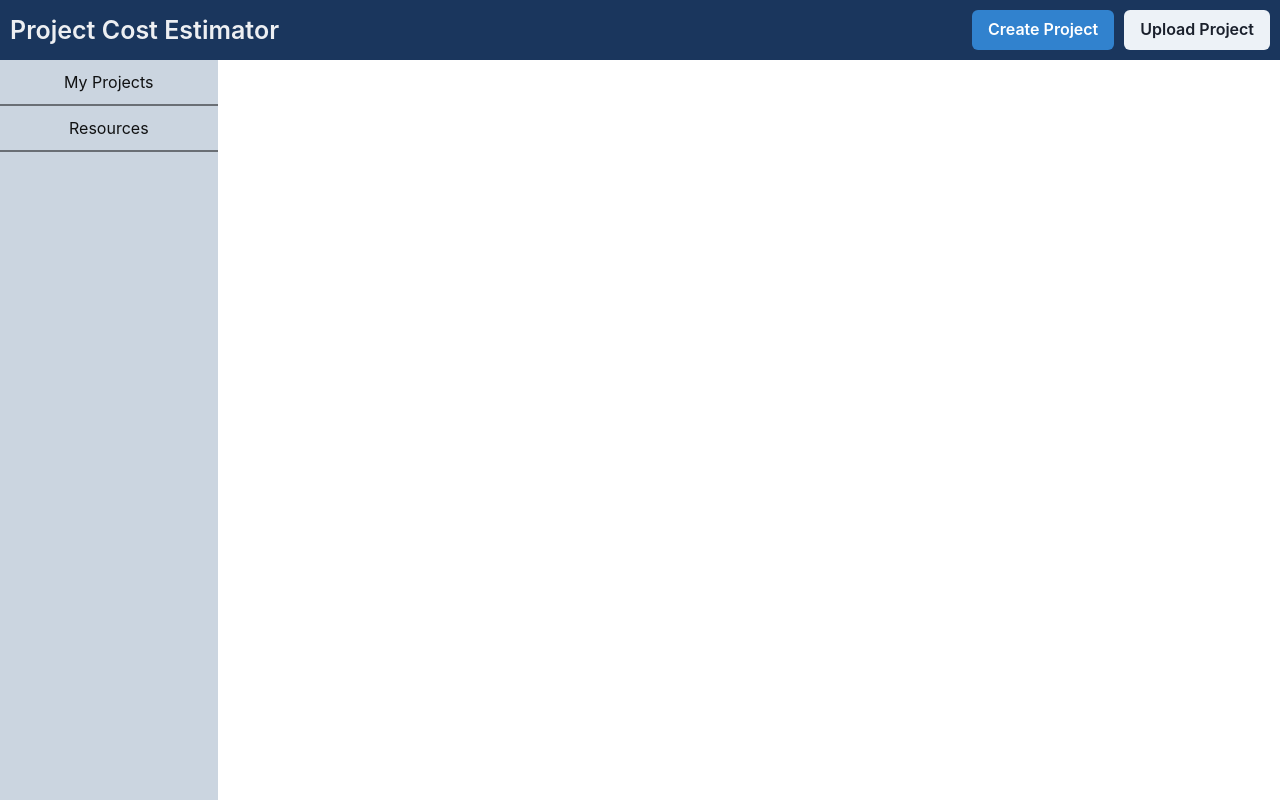
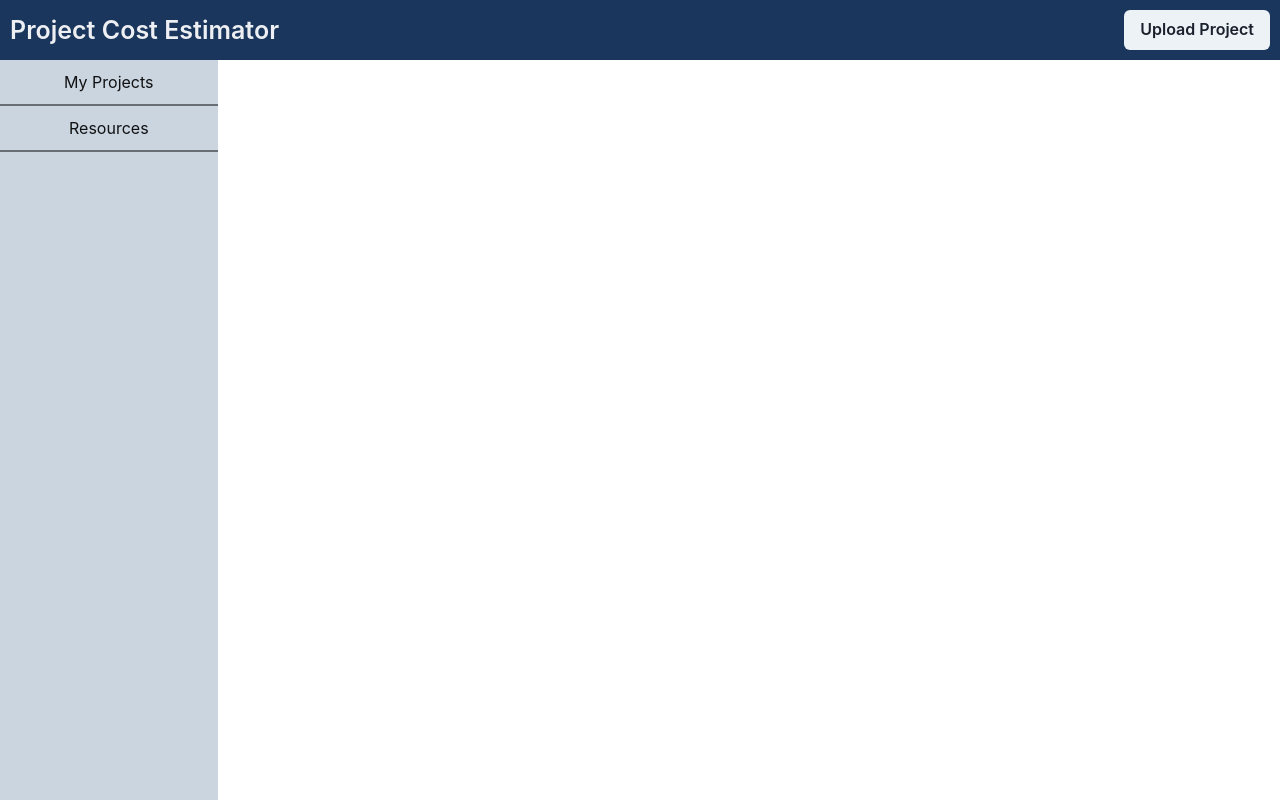
Before and after one commit to FarhanAbdulQayyum/project-cost-estimator, a React (Vite) app: page / in a window 1280 px wide. Built offline with nearby package versions, Linux system fonts and the light colour scheme.

Commit message:
create project button removed from header

```diff
--- a/src/components/Header.tsx
+++ b/src/components/Header.tsx
@@ -1,15 +1,6 @@
-import { Box, Button, HStack, Heading } from "@chakra-ui/react";
-import { data, getNewId } from "../data/data";
-import { useNavigate } from 'react-router-dom';
+import { Button, HStack, Heading } from "@chakra-ui/react";
 
 export const Header = () => {
-    const navigate = useNavigate();
-
-    const createProject = () => {
-        const newId = getNewId();
-        data.projects.push({ id: newId, name: `New Project ${newId}`, children: [] })
-        navigate('/project-details', { state: { id: newId } })
-    }
 
     return (
         <HStack justifyContent="space-between" backgroundColor="blue.900" width="100%" p="10px" >
@@ -17,7 +8,6 @@ export const Header = () => {
                 Project Cost Estimator
             </Heading>
             <HStack spacing="10px">
-                <Button onClick={createProject} colorScheme="blue">Create Project</Button>
                 <Button>Upload Project</Button>
             </HStack>
         </HStack>
```
